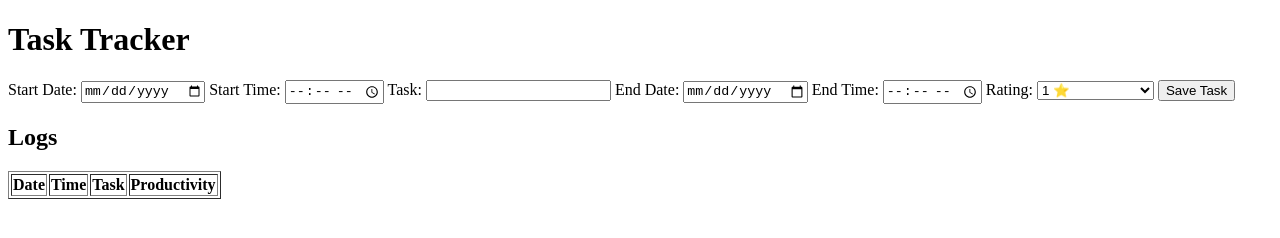
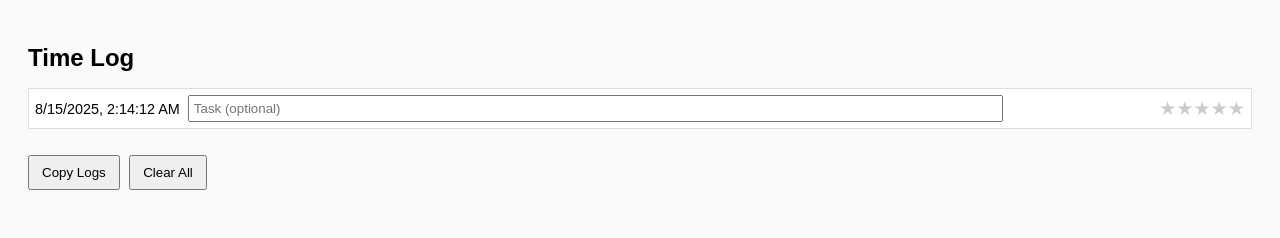
Before and after one commit to mehtapreet08/timeloga, a plain HTML site: page index.html in a window 1280 px wide. Drawn offline with Linux system fonts and the light colour scheme.

Commit message:
Update index.html

```diff
--- a/index.html
+++ b/index.html
@@ -1,86 +1,125 @@
 <!DOCTYPE html>
 <html lang="en">
 <head>
-  <meta charset="UTF-8" />
-  <meta name="viewport" content="width=device-width, initial-scale=1.0"/>
-  <title>Task Tracker</title>
-  <link rel="stylesheet" href="style.css"/>
+<meta charset="UTF-8">
+<title>Time Logger</title>
+<style>
+    body { font-family: sans-serif; padding: 20px; background: #f9f9f9; }
+    h1 { font-size: 1.5em; }
+    button { padding: 8px 12px; margin-top: 10px; margin-right: 5px; }
+    ul { list-style: none; padding-left: 0; }
+    li { background: #fff; margin: 4px 0; padding: 6px; border: 1px solid #ddd; display: flex; gap: 8px; align-items: center; }
+    input.task { flex: 1; padding: 4px; }
+    .time { min-width: 140px; font-size: 0.9em; }
+    .stars { cursor: pointer; }
+    .star { font-size: 1.2em; color: #ccc; }
+    .star.filled { color: gold; }
+</style>
+<link rel="manifest" href="manifest.json">
 </head>
 <body>
-  <h1>Task Tracker</h1>
 
-  <form id="taskForm">
-    <label>Start Date: <input type="date" id="startDate" required></label>
-    <label>Start Time: <input type="time" id="startTime" required></label>
-    <label>Task: <input type="text" id="task" required></label>
-    <label>End Date: <input type="date" id="endDate" required></label>
-    <label>End Time: <input type="time" id="endTime" required></label>
-    <label>Rating:
-      <select id="rating" required>
-        <option value="1">1 ⭐</option>
-        <option value="2">2 ⭐⭐</option>
-        <option value="3">3 ⭐⭐⭐</option>
-        <option value="4">4 ⭐⭐⭐⭐</option>
-        <option value="5">5 ⭐⭐⭐⭐⭐</option>
-      </select>
-    </label>
-    <button type="submit">Save Task</button>
-  </form>
+<h1>Time Log</h1>
+<ul id="log"></ul>
+<button onclick="copyLogs()">Copy Logs</button>
+<button onclick="clearLog()">Clear All</button>
 
-  <h2>Logs</h2>
-  <table id="logTable" border="1">
-    <thead>
-      <tr>
-        <th>Date</th>
-        <th>Time</th>
-        <th>Task</th>
-        <th>Productivity</th>
-      </tr>
-    </thead>
-    <tbody></tbody>
-  </table>
+<script>
+// ===== Main Logging Logic =====
+(function handleLog() {
+    let log = JSON.parse(localStorage.getItem('timeLog') || '[]');
 
-  <script>
-    const form = document.getElementById("taskForm");
-    const tableBody = document.querySelector("#logTable tbody");
-    let tasks = JSON.parse(localStorage.getItem("tasks") || "[]");
-
-    function renderTasks() {
-      tableBody.innerHTML = "";
-      tasks.forEach(task => {
-        const tr = document.createElement("tr");
-        tr.innerHTML = `
-          <td>${task.startDate}</td>
-          <td>${task.startTime} to ${task.endTime}</td>
-          <td>${task.task}</td>
-          <td>${task.rating}</td>
-        `;
-        tableBody.appendChild(tr);
-      });
+    if (!log.length || log[log.length - 1].end) {
+        log.push({ start: new Date().toLocaleString(), task: '', end: '', rating: 0 });
+    } else {
+        log[log.length - 1].end = new Date().toLocaleString();
     }
 
-    form.addEventListener("submit", (e) => {
-      e.preventDefault();
-      const newTask = {
-        startDate: document.getElementById("startDate").value,
-        startTime: document.getElementById("startTime").value,
-        task: document.getElementById("task").value,
-        endDate: document.getElementById("endDate").value,
-        endTime: document.getElementById("endTime").value,
-        rating: document.getElementById("rating").value
-      };
-      tasks.push(newTask);
-      localStorage.setItem("tasks", JSON.stringify(tasks));
-      renderTasks();
-      form.reset();
+    saveLog(log);
+    renderLog();
+})();
+
+function renderLog() {
+    let log = JSON.parse(localStorage.getItem('timeLog') || '[]');
+    const ul = document.getElementById('log');
+    ul.innerHTML = '';
+
+    log.forEach((entry, index) => {
+        const li = document.createElement('li');
+
+        // Start Time
+        const startSpan = document.createElement('span');
+        startSpan.className = 'time';
+        startSpan.textContent = entry.start || '';
+
+        // Task Input
+        const taskInput = document.createElement('input');
+        taskInput.type = 'text';
+        taskInput.className = 'task';
+        taskInput.value = entry.task || '';
+        taskInput.placeholder = 'Task (optional)';
+        taskInput.oninput = () => {
+            entry.task = taskInput.value;
+            saveLog(log);
+        };
+
+        // End Time
+        const endSpan = document.createElement('span');
+        endSpan.className = 'time';
+        endSpan.textContent = entry.end || '';
+
+        // Rating Stars
+        const starsDiv = document.createElement('div');
+        starsDiv.className = 'stars';
+        for (let i = 1; i <= 5; i++) {
+            const star = document.createElement('span');
+            star.className = 'star' + (i <= entry.rating ? ' filled' : '');
+            star.textContent = '★';
+            star.onclick = () => {
+                entry.rating = i;
+                saveLog(log);
+                renderLog();
+            };
+            starsDiv.appendChild(star);
+        }
+
+        li.appendChild(startSpan);
+        li.appendChild(taskInput);
+        li.appendChild(endSpan);
+        li.appendChild(starsDiv);
+
+        ul.appendChild(li);
     });
+}
 
-    renderTasks();
+function saveLog(log) {
+    localStorage.setItem('timeLog', JSON.stringify(log));
+}
 
-    // Register Service Worker for offline support
-    if ("serviceWorker" in navigator) {
-      navigator.serviceWorker.register("/sw.js");
+function clearLog() {
+    if (confirm('Clear all logs?')) {
+        localStorage.removeItem('timeLog');
+        renderLog();
     }
-  </script>
+}
+
+function copyLogs() {
+    let log = JSON.parse(localStorage.getItem('timeLog') || '[]');
+    if (!log.length) return;
+
+    const text = log.map(e => `${e.start}\t${e.task}\t${e.end}\t${e.rating}`).join('\n');
+    navigator.clipboard.writeText(text).then(() => {
+        alert('Logs copied to clipboard.');
+        localStorage.removeItem('timeLog');
+        renderLog();
+    });
+}
+
+// ===== PWA Offline Support =====
+if ('serviceWorker' in navigator) {
+    navigator.serviceWorker.register('sw.js').catch(err => console.error('SW registration failed', err));
+}
+</script>
+
 </body>
 </html>
```
